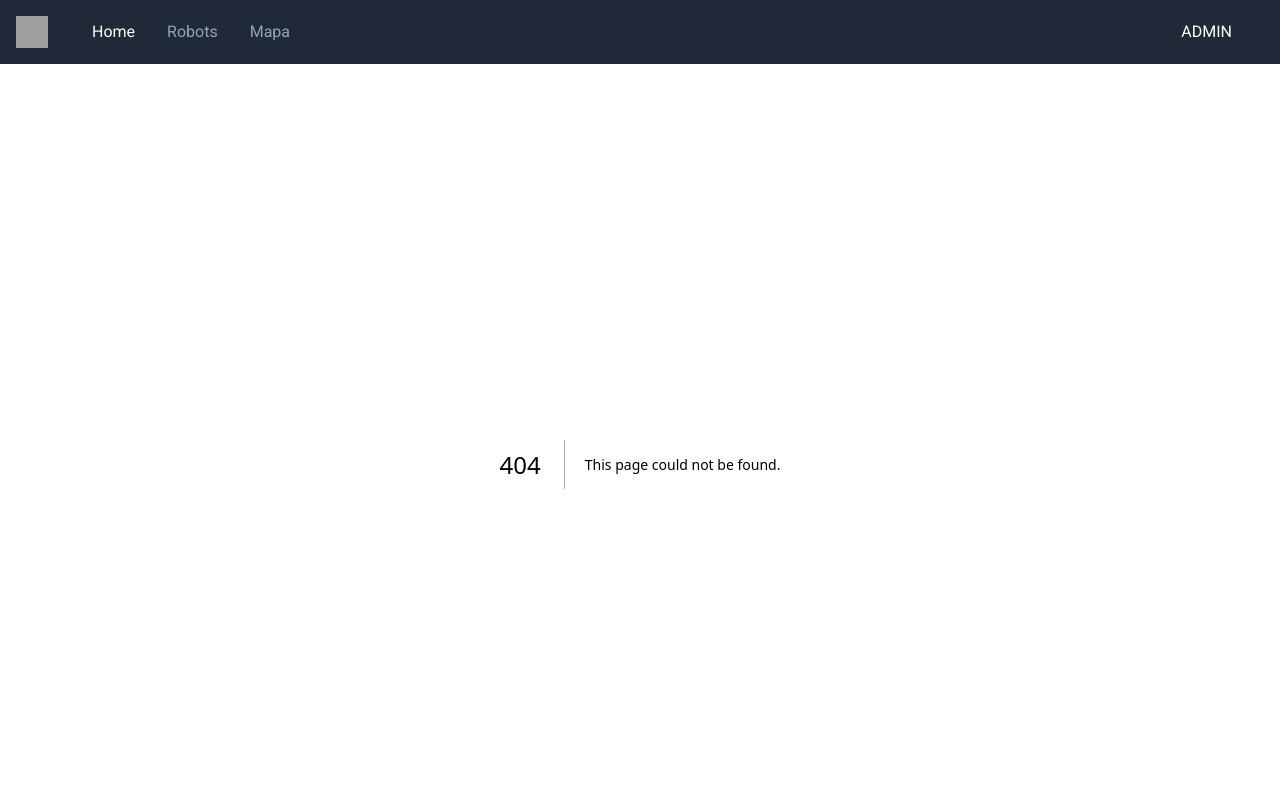
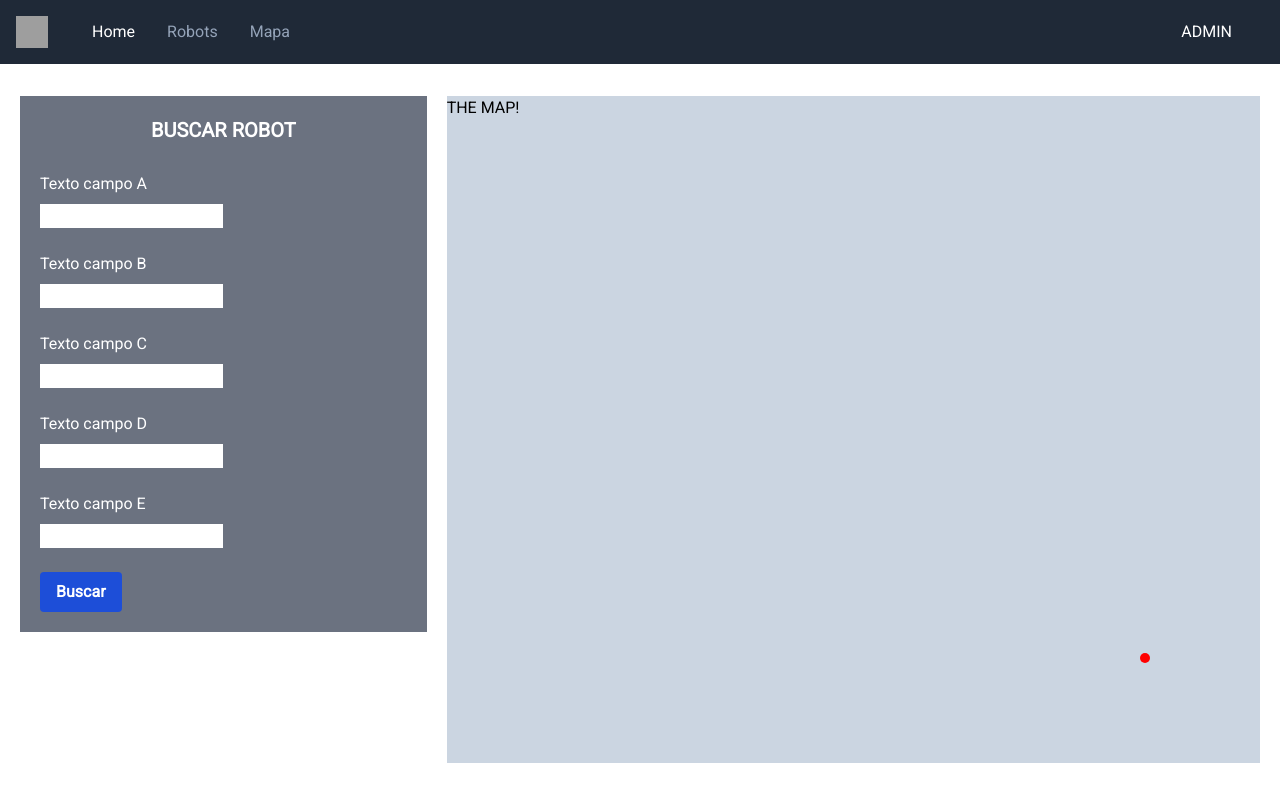
Before and after one commit to Astrovik3/front-integracion, a Next.js app: page /map in a window 1280 px wide. Before the commit this address had no page. Shown: the top 802 px of the page. Built offline with nearby package versions, Linux system fonts and the light colour scheme; grey boxes are pictures that could not be loaded.

Commit message:
intento de mapa sin funcion

```diff
--- a/src/app/components/navBar.js
+++ b/src/app/components/navBar.js
@@ -21,7 +21,7 @@ export default function NavBar() {
                 </Link>
               </li>
               <li>
-                <Link href="/mapa" className="block py-2 pl-3 pr-4 text-slate-400 rounded md:border-0 md:hover:text-white md:p-0">
+                <Link href="/map" className="block py-2 pl-3 pr-4 text-slate-400 rounded md:border-0 md:hover:text-white md:p-0">
                   Mapa
                 </Link>
               </li>
--- /dev/null
+++ b/src/app/map/page.js
@@ -0,0 +1,60 @@
+'use client'
+
+import React, { useEffect, useState } from "react";
+import SearchRobot from "./searchRobot";
+
+export default function Map() {
+  //const [robotSelected, setRobotSelected] = useState('');
+
+  const auto1 = [
+    { x: 10, y: 10 },
+    { x: 30, y: 25 },
+    { x: 55, y: 35 },
+    { x: 75, y: 80 },
+    { x: 90, y: 85 },
+    { x: 110, y: 100 },
+    { x: 140, y: 105 },
+    { x: 160, y: 145 },
+    { x: 185, y: 175 },
+    { x: 190, y: 195 }
+  ];
+
+  const [position, setPosition] = useState(0);
+  useEffect(() => {
+    const intervalId = setInterval(() => {
+      if(position < auto1.length -1){
+        setPosition(position + 1);
+      }/*else{
+        setPosition(0);
+      }*/
+    }, 1000);
+
+    return () => {
+      clearInterval(intervalId);
+    };
+  }, [position]);
+
+  return (
+    <div className="flex w-full h-5/6">
+      <div className="w-1/3 h-full mt-8 mx-5">
+        <div className="h-full">
+          <SearchRobot></SearchRobot>
+        </div>
+      </div>
+      <div className="relative h-full w-2/3 mt-8 mr-5 bg-slate-300">
+        <p>THE MAP!</p>
+        <div
+          style={{
+            position: 'absolute',
+            right: auto1[position].x + 'px',
+            bottom: auto1[position].y + 'px',
+            width: '10px',
+            height: '10px',
+            background: 'red',
+            borderRadius: '50%',
+          }}
+        ></div>
+      </div>
+    </div>
+  )
+}
--- /dev/null
+++ b/src/app/map/searchRobot.js
@@ -0,0 +1,42 @@
+'use client'
+
+import React from 'react';
+
+//Luego nos llevamos todos los estilos generales a un archivo aparte...
+
+function SearchRobot({ }) {
+  return (
+    <div className='w-full bg-gray-500'>
+      <div className='flex flex-col justify-center content-center'>
+        <h1 className='text-xl font-bold text-center text-white mt-5'>
+          BUSCAR ROBOT
+          </h1>
+      </div>
+
+      <div className='bg-gray-500 mt-2 p-5'>
+        <form>
+          <label className='block text-white mb-2'>Texto campo A</label>
+          <input id='outlined-basic' type='text' name='smalla'/><br/><br/>
+
+          <label className='block text-white mb-2'>Texto campo B</label>
+          <input id='outlined-basic' type='text' name='smallb'/><br/><br/>
+
+          <label className='block text-white mb-2'>Texto campo C</label>
+          <input id='outlined-basic' type='text' name='smallc'/><br/><br/>
+
+          <label className='block text-white mb-2'>Texto campo D</label>
+          <input id='outlined-basic' type='text' name='smalld'/><br/><br/>
+
+          <label className='block text-white mb-2'>Texto campo E</label>
+          <input id='outlined-basic' type='text' name='smalle'/><br/><br/>
+
+          <button class='text-white rounded font-bold bg-blue-700 py-2 px-4'>
+            Buscar
+          </button>
+        </form>
+      </div>
+    </div>
+  )
+}
+
+export default SearchRobot;
```
